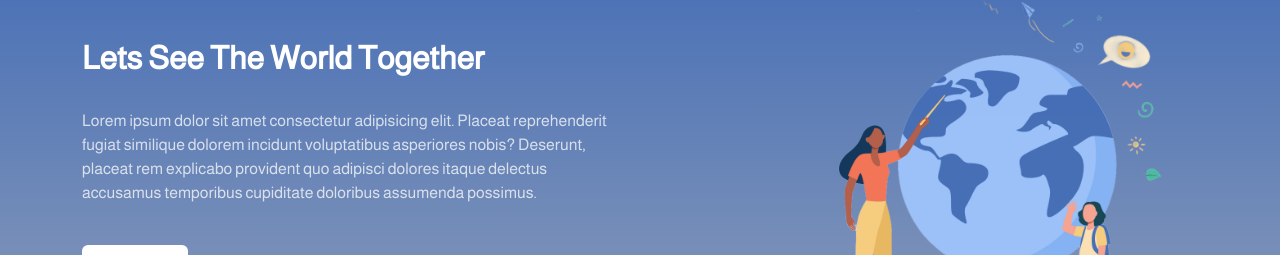
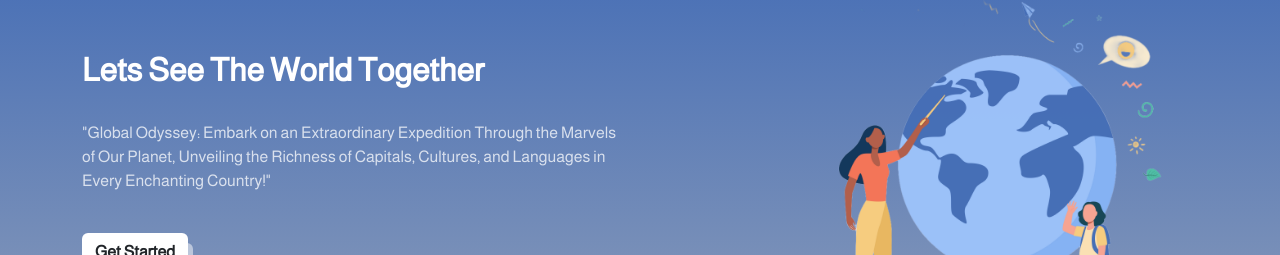
Before and after one commit to kiwi-ui/countrylistapp, a React (Create React App) app: page / in a window 1280 px wide. Shown: the part 92-347 px from the top of the page. Built offline with nearby package versions, Linux system fonts and the light colour scheme; no server answers; a web font is replaced by a local one.

Commit message:
refactor: update heading sentence

```diff
--- a/src/pages/Dashboard/index.tsx
+++ b/src/pages/Dashboard/index.tsx
@@ -57,7 +57,7 @@ const Dashboard: React.FC = () => {
                 	<div className="row">
                 		<div className="col-lg-6 my-3 py-5 d-flex flex-column gap-4 align-items-lg-start align-items-center justify-content-center">
                     		<h3 className="fs-2 text-white fw-bold">Lets See The World Together</h3>
-							<p className="text-white text-opacity-75 text-center text-md-start">Lorem ipsum dolor sit amet consectetur adipisicing elit. Placeat reprehenderit fugiat similique dolorem incidunt voluptatibus asperiores nobis? Deserunt, placeat rem explicabo provident quo adipisci dolores itaque delectus accusamus temporibus cupiditate doloribus assumenda possimus.</p>
+							<p className="text-white text-opacity-75 text-center text-md-start">"Global Odyssey: Embark on an Extraordinary Expedition Through the Marvels of Our Planet, Unveiling the Richness of Capitals, Cultures, and Languages in Every Enchanting Country!"</p>
 							<button className={`btn ${style['bg-btn']} ${style['shadow-btn']} fw-semibold`}>Get Started</button>
 						</div>
 
```
